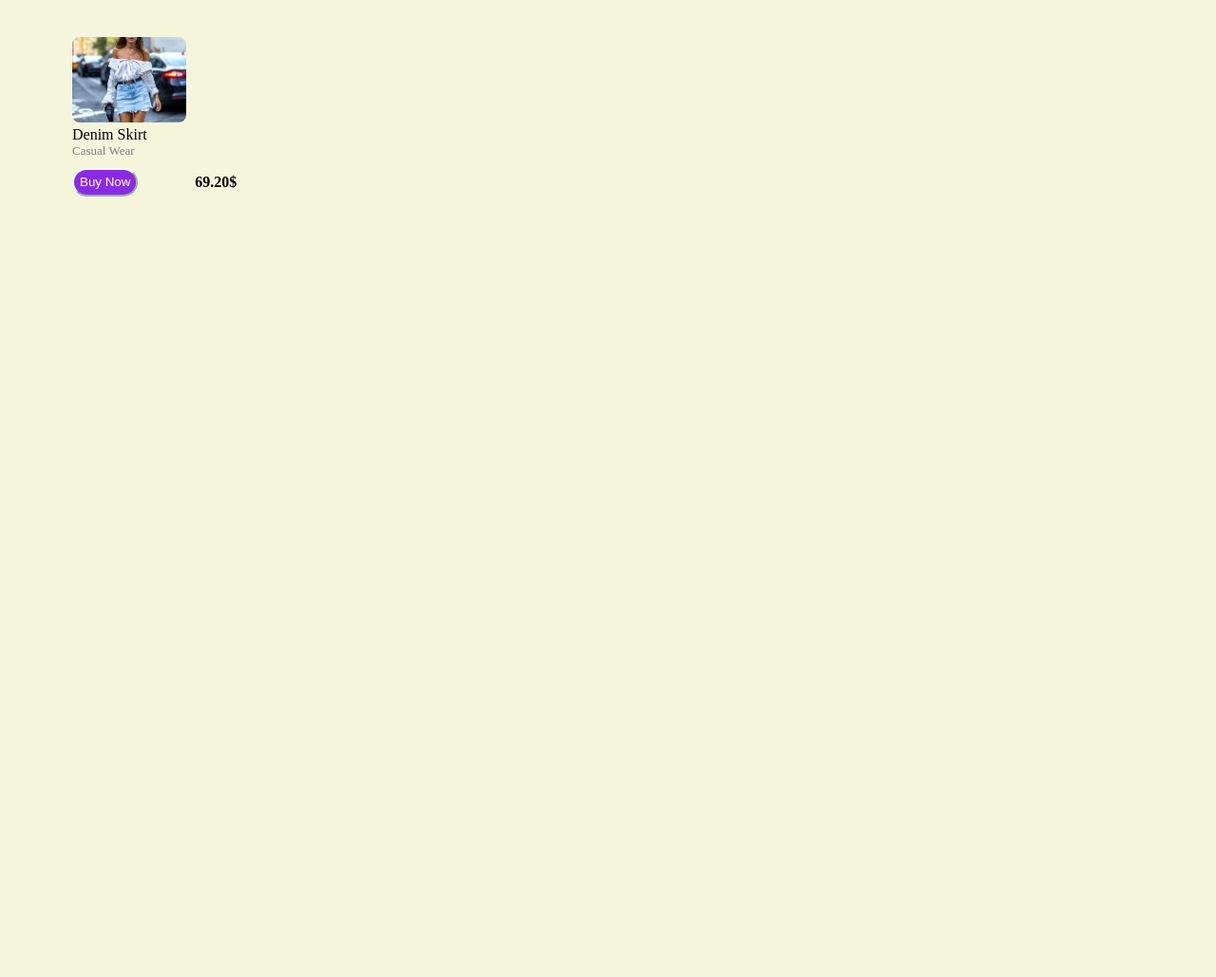
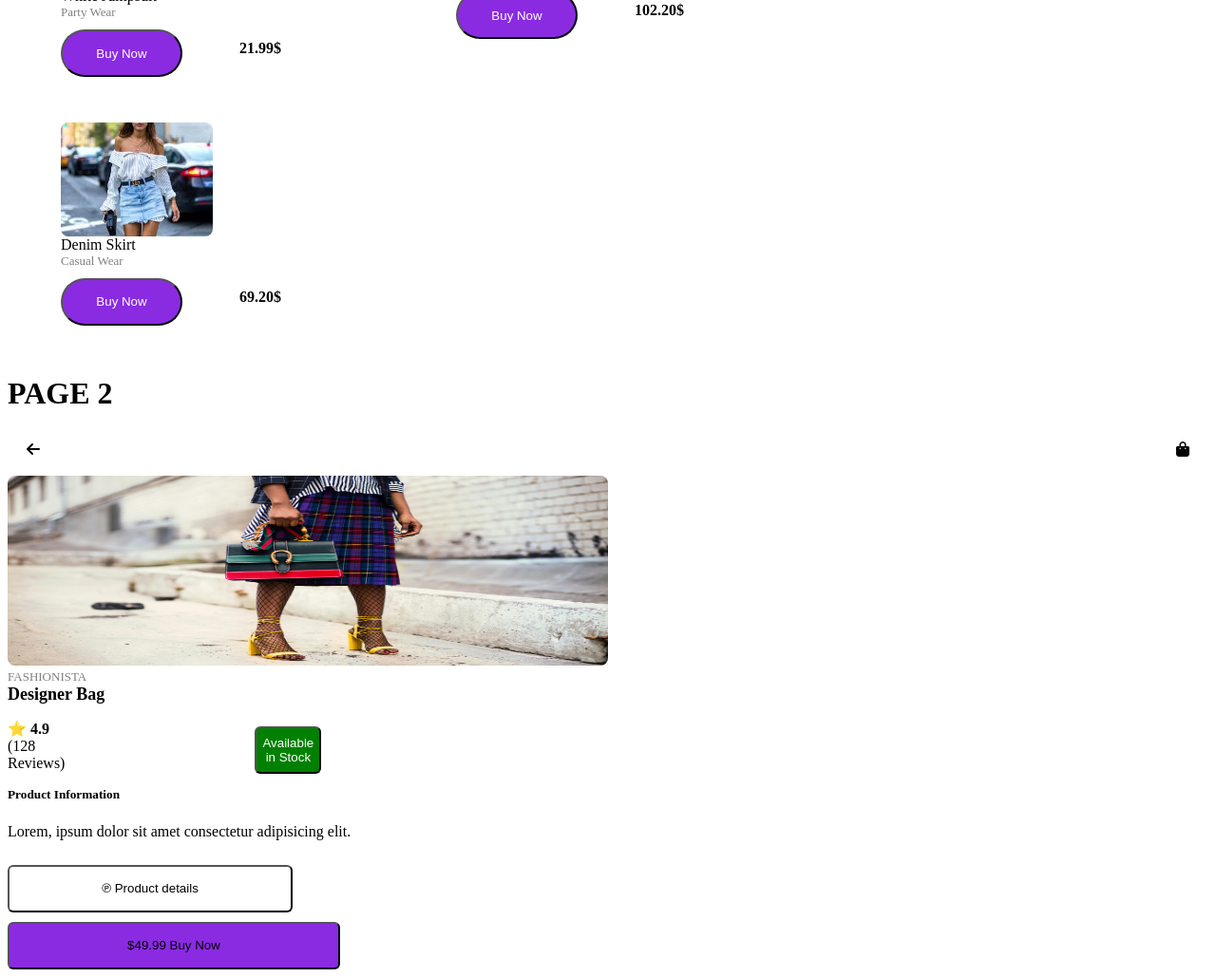
Before and after one commit to joykahugu/css-selectors, a plain HTML site: page styling/CSS-Project-Week2/index.html in a window 1280 px wide. Shown: the part 560-1589 px from the top of the page at 95% size. Before the commit the page ends 829 px from the top, so only its background shows below. Drawn offline with Linux system fonts and the light colour scheme.

Commit message:
Page 2-CSS project

```diff
--- a/styling/CSS-Project-Week2/index.html
+++ b/styling/CSS-Project-Week2/index.html
@@ -28,7 +28,7 @@
     <h5>Hot Catalogue</h5>
     <div class="search">
         <input class="searchbar" type="text" placeholder=" 🔍 Start Shopping" name="search">
-        <button>
+        <button class="filter">
             <i class="fa-solid fa-filter"></i>
         </button>
     </div>
@@ -66,7 +66,7 @@
         </figure>
 
         <figure>
-            <img src="Assets-clothes/outfit-4.jpeg"alt="Outfit 4">
+            <img src="Assets-clothes/outfit-4.jpeg" alt="Outfit 4">
             <figcaption>Denim Skirt</figcaption>
             <figcaption class="description">Casual Wear</figcaption>
             <div class="price">
@@ -77,7 +77,35 @@
 
 
     </div>
+    <h1>PAGE 2</h1>
+    <div class="shopping-cart">
+        <i class="fa-solid fa-arrow-left"></i>
+        <i class="fa-solid fa-bag-shopping"></i>
+    </div>
 
+    <img class="bag" src="Assets-clothes/pexels-godisable-jacob-226636-932401.jpg" alt="Outfit 3">
+    <figcaption class="description">FASHIONISTA</figcaption>
+    <figcaption class="Designer"><b>Designer Bag</b></figcaption>
+    <div class="in-stock">
+        <p> <b>⭐️ 4.9 </b> (128 Reviews)</p>
+        <button class="available">Available in Stock</button>
+
+    </div>
+    <h5>Product Information</h5>
+    <p>Lorem, ipsum dolor sit amet consectetur adipisicing elit.</p>
+
+
+    <div class="dropdown">
+        <button class="product-details"> ℗ Product details </button>
+        <div class="dropdown-content">
+            <p>100% Leather</p>
+        </div>
+    </div>
+    <br>
+
+    <button>
+        $49.99 Buy Now
+    </button>
 
 </body>
 
--- a/styling/CSS-Project-Week2/project.css
+++ b/styling/CSS-Project-Week2/project.css
@@ -1,10 +1,10 @@
 body {
-    margin: 10px;
-    padding: 10px;
-    background-color: beige;
+    background-color: white;
 }
 
 .shopping-cart {
+    margin: 10px;
+    padding: 10px;
     display: flex;
     flex-direction: row;
     flex-wrap: wrap;
@@ -37,10 +37,41 @@ h5 {
     height: 30px;
 }
 
-button {
+.filter{
     background-color: white;
-    border-color: azure;
-    height: 30px;
+    height: 50px;
+    width: 50px;
+    border-color: black;
+}
+
+.grid-container {
+    display: grid;
+    column-gap: 5px;
+    grid-template-columns: 1fr;
+    gap: 16px;
+    padding: 16px;
+}
+
+.grid-container img {
+    width: 50%;
+    height: auto;
+    border-radius: 8px;
+    display: block;
+    object-fit: cover;
+    padding: 0%;
+    margin: 0%;
+}
+
+@media (min-width: 640px) {
+    .grid-container {
+        grid-template-columns: repeat(2, 1fr);
+    }
+}
+
+@media (min-width: 1024px) {
+    .grid-container {
+        grid-template-columns: repeat(3, 1fr);
+    }
 }
 
 .description {
@@ -54,6 +85,7 @@ button {
     color: white;
     border-radius: 50px;
     margin-right: 60px;
+    width: 40%;
 }
 
 .price {
@@ -62,35 +94,58 @@ button {
 
 }
 
+/* Page 2 */
+.bag {
+    width: 50%;
+    height: 200px;
+    border-radius: 8px;
+}
 
-.grid-container {
-    display: grid;
-    grid-template-columns: 1fr;
-    gap: 16px;
-    padding: 16px;
-    margin-left: 0%;
-    margin-right: 0%;
+.in-stock {
+    display: flex;
+    justify-content: space-between;
+    gap: 200px;
+    align-items: center;
+}
+
+.available {
+    background-color: green;
+    color: white;
+    margin-right: 980px;
+
+    width: 50%;
+}
+
+.Designer {
+    font-size: large;
+}
+
+.dropdown {
+    position: relative;
+    display: inline-block;
 
 
 }
 
-.grid-container img {
-    width: 100%;
-    height: auto;
-    border-radius: 8px;
-    max-width: 120px;
-    max-height: 200px;
-    object-fit: cover;
+.product-details {
+    background-color: white;
+    width: 300px;
 }
 
-@media (min-width: 640px) {
-    .grid-container {
-        grid-template-columns: repeat(2, 1fr);
-    }
+.dropdown-content{
+    display: none;
+    position: absolute;
+    background-color: aliceblue;
 }
 
-@media (min-width: 1024px) {
-    .grid-container {
-        grid-template-columns: repeat(3, 1fr);
-    }
+.dropdown:hover .dropdown-content {
+    display: block;
 }
+
+button {
+    margin-top: 10px;
+    background-color: blueviolet;
+    height: 50px;
+    width: 350px;
+    border-radius: 6px;
+}
```
